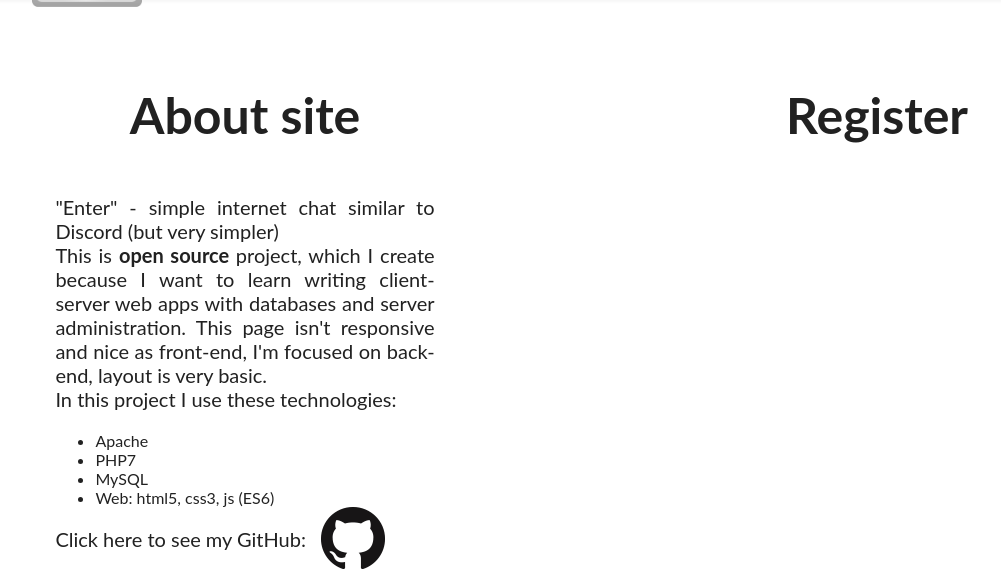
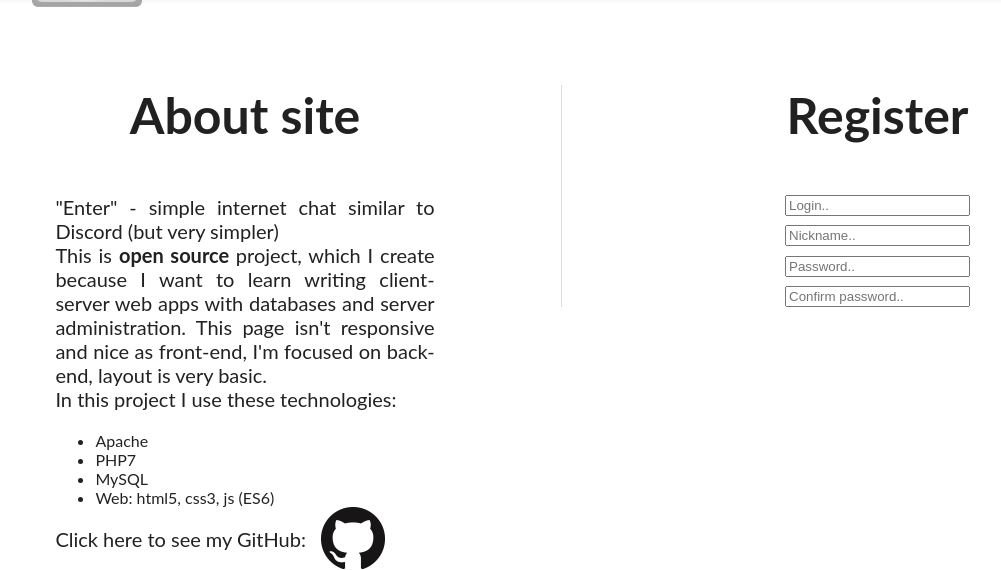
Before and after one commit to wojtek2kdev/-Enter---simple-chat, a PHP site: page / in a window 1280 px wide. Shown: the part 81-651 px from the top of the page, without its empty margins (79-1080 px from the left). Run offline with PHP 8.4, Linux system fonts and the light colour scheme; a stand-in replaces the project's code that opens the database connection; some libraries are stand-ins or nearby versions.

Commit message:
Begin work for register system

```diff
--- a/index.php
+++ b/index.php
@@ -56,6 +56,14 @@ include 'php/database/dbutils.php';
                 <header>
                     <h1>Register</h1>
                 </header>
+                <div id="regform">
+                   <form method="post">
+                    <input type="text" placeholder='Login..'  name="login">
+                    <input type="text" placeholder='Nickname..' name="nick">
+                    <input type="password" placeholder='Password..'  name="password">
+                    <input type="password" placeholder='Confirm password..'  name="confirm">
+                   </form>
+                </div>
              </article>
             </section>
         </main>
--- a/style/ids.css
+++ b/style/ids.css
@@ -23,3 +23,30 @@
     margin-right: auto;
 
 }
+
+#register article {
+
+    border-left: 1px solid #DDDDDD;
+
+}
+
+#regform {
+
+    width: 50%;
+
+    display: block;
+
+    margin-left: auto;
+    margin-right: auto;
+
+}
+
+#regform form input {
+
+        display: block;
+
+        margin-left: auto;
+        margin-right: auto;
+        margin-top: 3%;
+
+}
--- a/style/tags.css
+++ b/style/tags.css
@@ -62,3 +62,14 @@ h1 {
     font-size: 25px;
 
 }
+
+#regform form span {
+
+    display: block;
+
+    font-size: 20px;
+
+    padding-top: 1%;
+    margin-left: 5%;
+
+}
```
